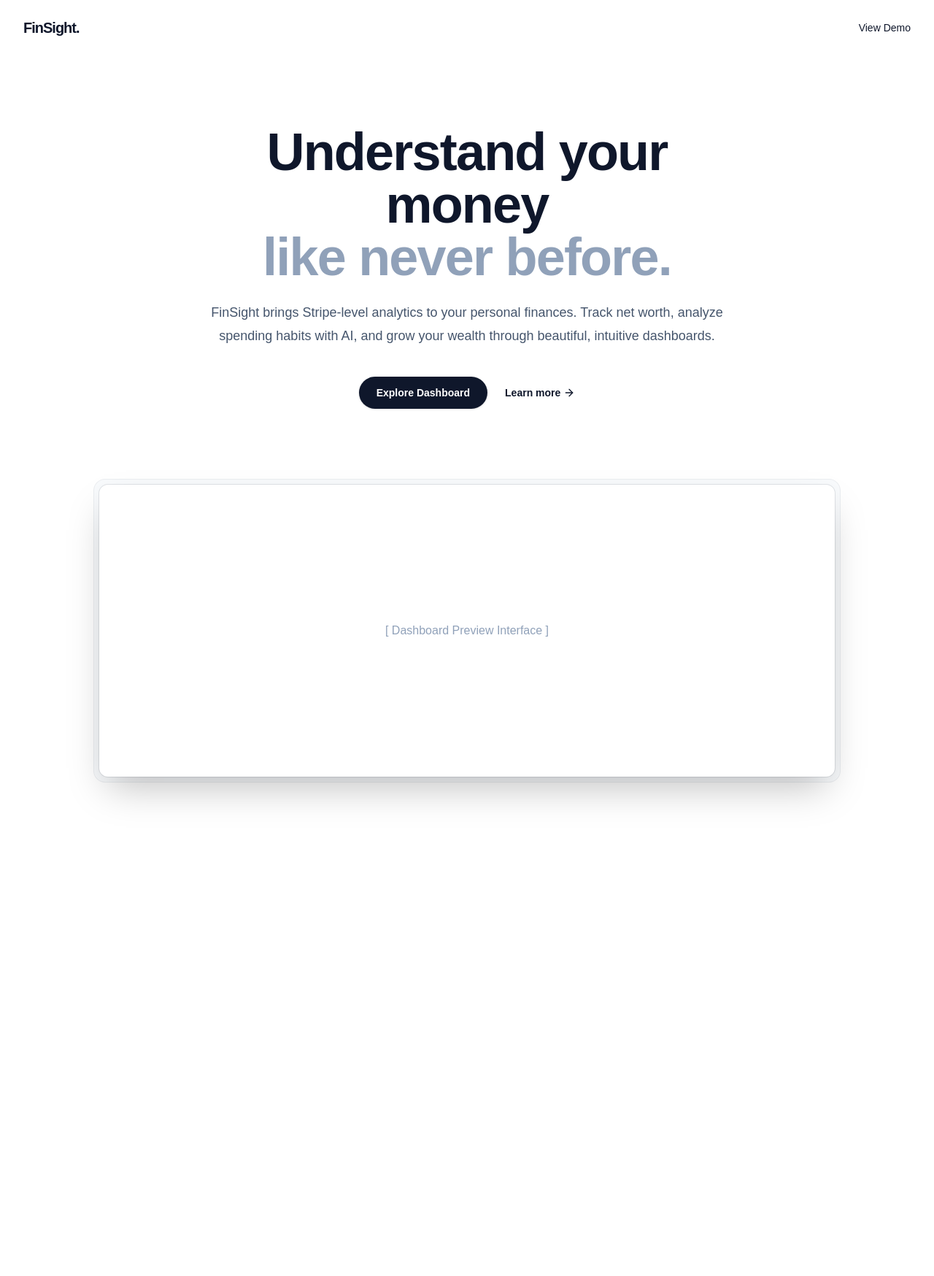
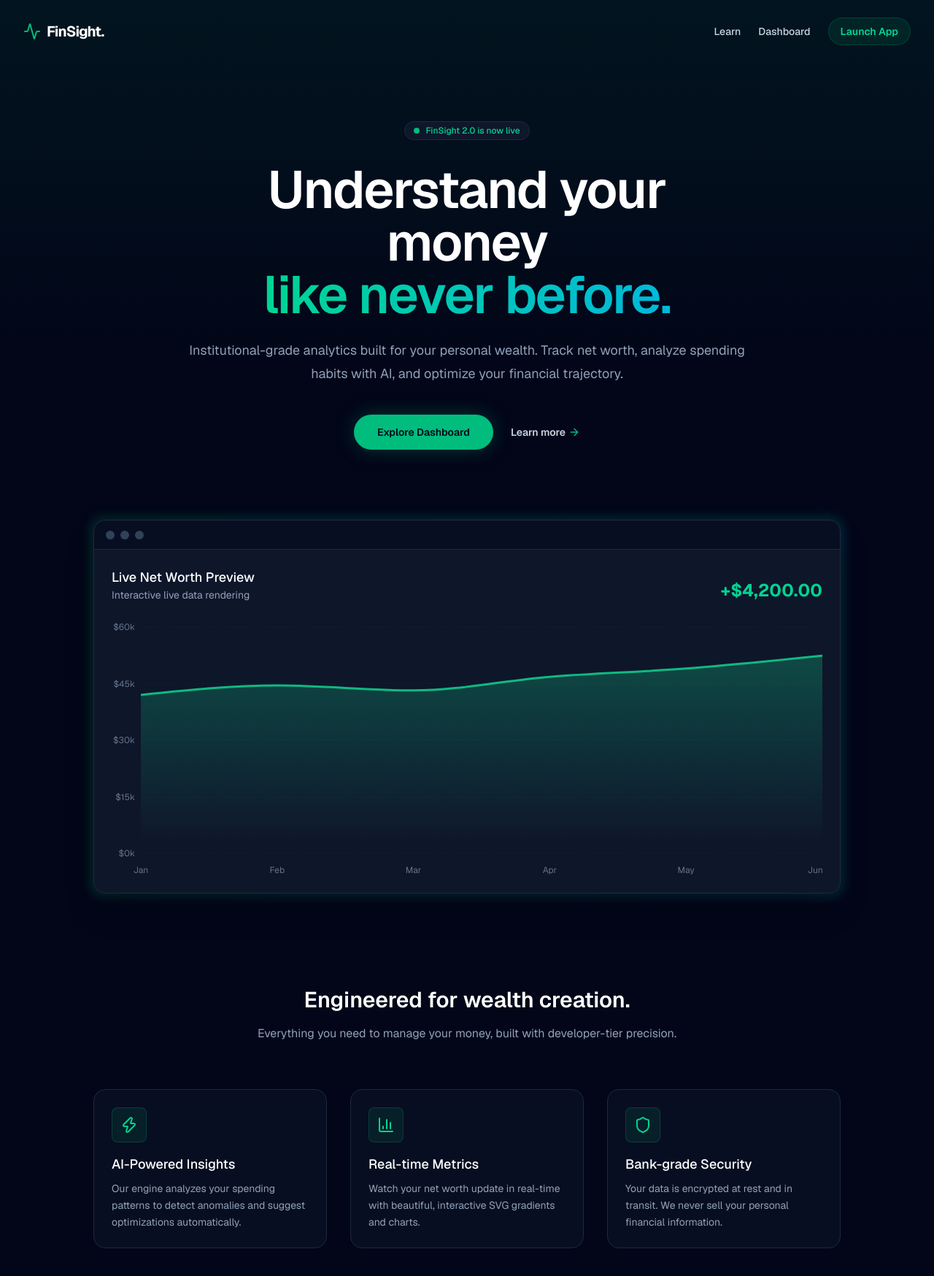
Before and after one commit to ojasvi24-coder/finsight, a Next.js app: page / in a window 1280 px wide. Shown: the top 1748 px of the page at 73% size. Before the commit the page ends 1200 px from the top, so only its background shows below. Built offline with nearby package versions, Linux system fonts and the light colour scheme.

Commit message:
feat: dark mode landing page and learn section

```diff
--- /dev/null
+++ b/src/app/learn/page.tsx
@@ -0,0 +1,75 @@
+import Link from "next/link";
+import { Activity, BookOpen, TrendingUp, PiggyBank } from "lucide-react";
+
+export default function LearnPage() {
+  return (
+    <div className="min-h-screen bg-slate-950 text-slate-50 selection:bg-emerald-500/30 p-6 lg:p-8">
+      <div className="mx-auto max-w-5xl">
+
+        {/* Simple Navigation Back */}
+        <nav className="mb-12 flex items-center justify-between">
+          <Link href="/" className="text-xl font-bold tracking-tighter text-white flex items-center gap-2 hover:opacity-80 transition-opacity">
+            <Activity className="h-6 w-6 text-emerald-500" />
+            FinSight.
+          </Link>
+          <Link href="/dashboard" className="text-sm font-medium text-emerald-400 hover:text-emerald-300">
+            Go to Dashboard &rarr;
+          </Link>
+        </nav>
+
+        {/* Header */}
+        <header className="mb-12">
+          <h1 className="text-4xl font-semibold tracking-tight text-white mb-4">Financial Intelligence</h1>
+          <p className="text-lg text-slate-400 max-w-2xl">
+            Master your money with our developer-curated guides on budgeting, investing, and wealth generation.
+          </p>
+        </header>
+
+        {/* Modules Grid */}
+        <div className="grid gap-6 md:grid-cols-2">
+          <ModuleCard
+            title="The 50/30/20 Framework"
+            category="Budgeting"
+            time="5 min read"
+            icon={<PiggyBank className="h-5 w-5" />}
+            desc="Learn how to strictly allocate your post-tax income into needs, wants, and aggressive savings."
+          />
+          <ModuleCard
+            title="Index Funds vs. Individual Stocks"
+            category="Investing"
+            time="8 min read"
+            icon={<TrendingUp className="h-5 w-5" />}
+            desc="A data-driven breakdown of why broad-market index funds historically outperform active day trading."
+          />
+          <ModuleCard
+            title="Understanding Compound Interest"
+            category="Wealth"
+            time="4 min read"
+            icon={<Activity className="h-5 w-5" />}
+            desc="The mathematical phenomenon that turns consistent small investments into massive capital over time."
+          />
+          <ModuleCard
+            title="Optimizing Tax-Advantaged Accounts"
+            category="Strategy"
+            time="10 min read"
+            icon={<BookOpen className="h-5 w-5" />}
+            desc="How to leverage 401(k)s, IRAs, and HSAs to legally minimize your lifetime tax burden."
+          />
+        </div>
+      </div>
+    </div>
+  );
+}
+
+function ModuleCard({ title, category, time, icon, desc }: { title: string, category: string, time: string, icon: React.ReactNode, desc: string }) {
+  return (
+    <div className="group cursor-pointer rounded-2xl bg-slate-900/50 p-6 border border-slate-800 hover:border-emerald-500/50 hover:bg-slate-900 transition-all duration-300">
+      <div className="flex items-center gap-3 text-emerald-400 mb-4">
+        {icon}
+        <span className="text-xs font-semibold uppercase tracking-wider">{category} • {time}</span>
+      </div>
+      <h2 className="text-xl font-medium text-white mb-3 group-hover:text-emerald-400 transition-colors">{title}</h2>
+      <p className="text-sm text-slate-400 leading-relaxed">{desc}</p>
+    </div>
+  );
+}
--- a/src/app/page.tsx
+++ b/src/app/page.tsx
@@ -1,50 +1,124 @@
 import Link from "next/link";
-import { ArrowRight, BarChart3, Shield, Zap } from "lucide-react";
+import { ArrowRight, Shield, Zap, Activity, BarChart3 } from "lucide-react";
+import { TrendChart } from "@/components/charts/TrendChart";
 
 export default function Home() {
   return (
-    <div className="min-h-screen bg-white">
+    <div className="min-h-screen bg-slate-950 selection:bg-emerald-500/30 font-sans overflow-x-hidden">
+      {/* Background Glow Effect */}
+      <div className="absolute top-0 inset-x-0 h-[500px] bg-gradient-to-b from-emerald-900/20 to-transparent pointer-events-none"></div>
+
       {/* Navigation */}
-      <nav className="flex items-center justify-between p-6 lg:px-8 max-w-7xl mx-auto">
-        <div className="text-xl font-bold tracking-tighter text-slate-900">FinSight.</div>
-        <Link href="/dashboard" className="text-sm font-medium text-slate-900 hover:text-slate-600 transition-colors">
-          View Demo
-        </Link>
+      <nav className="relative flex items-center justify-between p-6 lg:px-8 max-w-7xl mx-auto z-10">
+        <div className="text-xl font-bold tracking-tighter text-white flex items-center gap-2">
+          <Activity className="h-6 w-6 text-emerald-500" />
+          FinSight.
+        </div>
+        <div className="flex gap-6 items-center">
+          <Link href="/learn" className="text-sm font-medium text-slate-300 hover:text-emerald-400 transition-colors">
+            Learn
+          </Link>
+          <Link href="/dashboard" className="text-sm font-medium text-slate-300 hover:text-emerald-400 transition-colors">
+            Dashboard
+          </Link>
+          <Link href="/dashboard" className="rounded-full bg-emerald-500/10 border border-emerald-500/20 px-4 py-2 text-sm font-semibold text-emerald-400 hover:bg-emerald-500/20 transition-all">
+            Launch App
+          </Link>
+        </div>
       </nav>
 
       {/* Hero Section */}
-      <main className="mx-auto max-w-7xl px-6 lg:px-8 pt-24 pb-32">
+      <main className="relative mx-auto max-w-7xl px-6 lg:px-8 pt-20 pb-32 z-10">
         <div className="mx-auto max-w-3xl text-center">
-          <h1 className="text-5xl font-semibold tracking-tight text-slate-900 sm:text-7xl">
+          <div className="inline-flex items-center gap-2 px-3 py-1 rounded-full bg-slate-900 border border-slate-800 text-xs font-medium text-emerald-400 mb-8">
+            <span className="relative flex h-2 w-2">
+              <span className="animate-ping absolute inline-flex h-full w-full rounded-full bg-emerald-400 opacity-75"></span>
+              <span className="relative inline-flex rounded-full h-2 w-2 bg-emerald-500"></span>
+            </span>
+            FinSight 2.0 is now live
+          </div>
+          <h1 className="text-5xl font-semibold tracking-tight text-white sm:text-7xl">
             Understand your money <br />
-            <span className="text-slate-400">like never before.</span>
+            <span className="text-transparent bg-clip-text bg-gradient-to-r from-emerald-400 to-cyan-500">like never before.</span>
           </h1>
-          <p className="mt-6 text-lg leading-8 text-slate-600">
-            FinSight brings Stripe-level analytics to your personal finances. Track net worth, analyze spending habits with AI, and grow your wealth through beautiful, intuitive dashboards.
+          <p className="mt-6 text-lg leading-8 text-slate-400">
+            Institutional-grade analytics built for your personal wealth. Track net worth, analyze spending habits with AI, and optimize your financial trajectory.
           </p>
           <div className="mt-10 flex items-center justify-center gap-x-6">
             <Link
               href="/dashboard"
-              className="rounded-full bg-slate-900 px-6 py-3 text-sm font-semibold text-white shadow-sm hover:bg-slate-800 focus-visible:outline focus-visible:outline-2 focus-visible:outline-offset-2 focus-visible:outline-slate-900 transition-all"
+              className="rounded-full bg-emerald-500 px-8 py-3.5 text-sm font-semibold text-slate-950 shadow-[0_0_30px_-5px_rgba(16,185,129,0.4)] hover:bg-emerald-400 hover:scale-105 transition-all duration-300"
             >
               Explore Dashboard
             </Link>
-            <Link href="#features" className="text-sm font-semibold leading-6 text-slate-900 flex items-center gap-1 group">
-              Learn more <ArrowRight className="h-4 w-4 group-hover:translate-x-1 transition-transform" />
+            <Link href="#features" className="text-sm font-semibold leading-6 text-slate-300 flex items-center gap-1 group hover:text-white transition-colors">
+              Learn more <ArrowRight className="h-4 w-4 group-hover:translate-x-1 transition-transform text-emerald-500" />
             </Link>
           </div>
         </div>
 
-        {/* Feature Preview */}
-        <div className="mt-24 mx-auto max-w-5xl">
-          <div className="rounded-2xl bg-slate-50 p-2 ring-1 ring-inset ring-slate-900/5">
-            <div className="rounded-xl bg-white shadow-2xl ring-1 ring-slate-900/10 overflow-hidden h-[400px] flex items-center justify-center">
-              {/* Replace with actual image or iframe of the dashboard */}
-              <p className="text-slate-400 font-medium">[ Dashboard Preview Interface ]</p>
+        {/* Live Dashboard Preview */}
+        <div className="mt-24 mx-auto max-w-5xl relative">
+          <div className="absolute -inset-1 bg-gradient-to-r from-emerald-500 to-cyan-500 rounded-2xl blur opacity-20"></div>
+          <div className="relative rounded-2xl bg-slate-900 border border-slate-800 shadow-2xl overflow-hidden">
+            {/* Window Top Bar */}
+            <div className="h-10 bg-slate-950/50 border-b border-slate-800 flex items-center px-4 gap-2">
+              <div className="w-3 h-3 rounded-full bg-slate-700"></div>
+              <div className="w-3 h-3 rounded-full bg-slate-700"></div>
+              <div className="w-3 h-3 rounded-full bg-slate-700"></div>
             </div>
+            {/* Window Content (Live Chart) */}
+            <div className="p-6 bg-slate-900/50 backdrop-blur-sm">
+              <div className="flex justify-between items-end mb-6">
+                <div>
+                  <h2 className="text-lg font-medium text-white">Live Net Worth Preview</h2>
+                  <p className="text-sm text-slate-400">Interactive live data rendering</p>
+                </div>
+                <span className="text-2xl font-bold text-emerald-400">+$4,200.00</span>
+              </div>
+              {/* We are reusing the exact same chart from your dashboard! */}
+              <TrendChart />
+            </div>
+          </div>
+        </div>
+
+        {/* Features Section */}
+        <div id="features" className="mt-32 mx-auto max-w-5xl">
+          <div className="text-center mb-16">
+            <h2 className="text-3xl font-semibold text-white">Engineered for wealth creation.</h2>
+            <p className="mt-4 text-slate-400">Everything you need to manage your money, built with developer-tier precision.</p>
+          </div>
+          <div className="grid md:grid-cols-3 gap-8">
+            <FeatureCard
+              icon={<Zap className="h-6 w-6 text-emerald-400" />}
+              title="AI-Powered Insights"
+              desc="Our engine analyzes your spending patterns to detect anomalies and suggest optimizations automatically."
+            />
+            <FeatureCard
+              icon={<BarChart3 className="h-6 w-6 text-emerald-400" />}
+              title="Real-time Metrics"
+              desc="Watch your net worth update in real-time with beautiful, interactive SVG gradients and charts."
+            />
+            <FeatureCard
+              icon={<Shield className="h-6 w-6 text-emerald-400" />}
+              title="Bank-grade Security"
+              desc="Your data is encrypted at rest and in transit. We never sell your personal financial information."
+            />
           </div>
         </div>
       </main>
     </div>
   );
 }
+
+function FeatureCard({ icon, title, desc }: { icon: React.ReactNode, title: string, desc: string }) {
+  return (
+    <div className="p-6 rounded-2xl bg-slate-900/50 border border-slate-800 hover:border-emerald-500/30 transition-colors">
+      <div className="w-12 h-12 rounded-lg bg-emerald-500/10 border border-emerald-500/20 flex items-center justify-center mb-4">
+        {icon}
+      </div>
+      <h3 className="text-lg font-medium text-white mb-2">{title}</h3>
+      <p className="text-sm text-slate-400 leading-relaxed">{desc}</p>
+    </div>
+  );
+}
```
Also changed, not shown: src/app/dashboard/page.tsx (line endings or trailing spaces), src/components/charts/TrendChart.tsx (line endings or trailing spaces), src/lib/mock-data.ts (line endings or trailing spaces).
